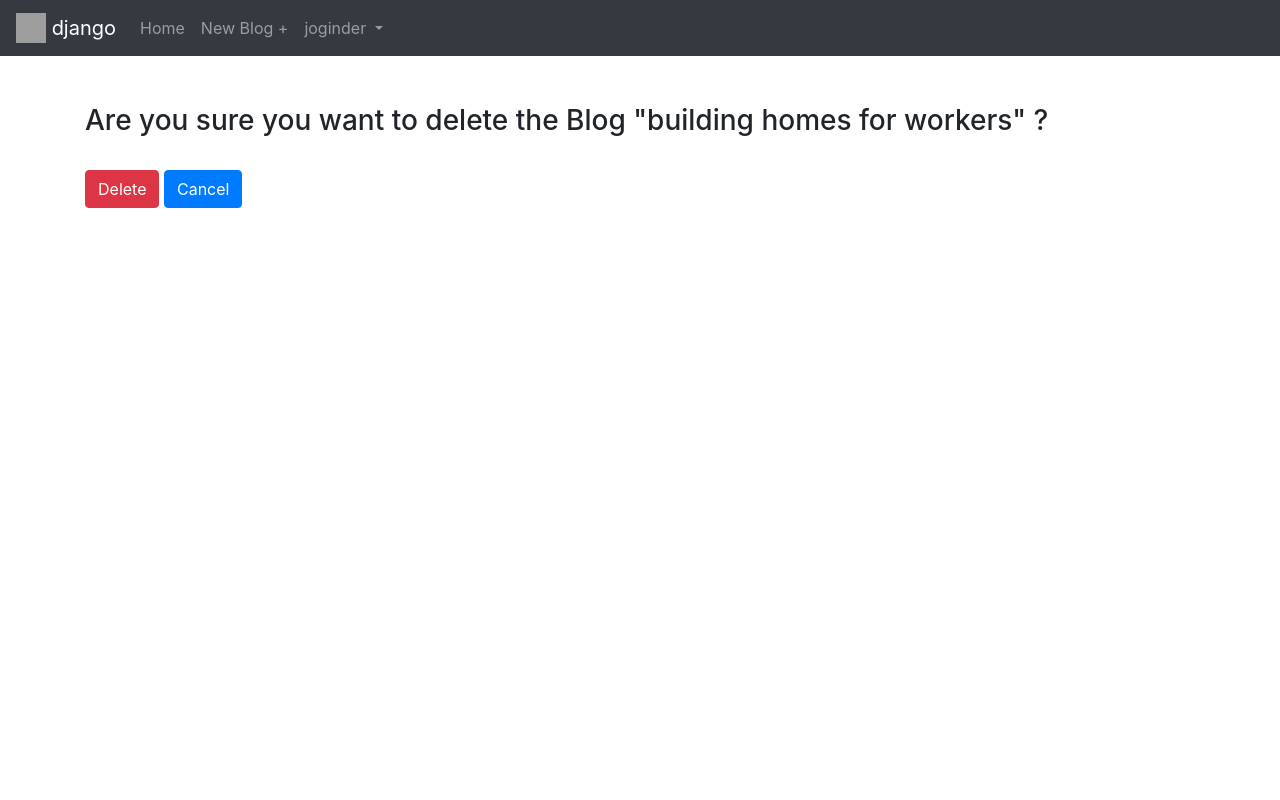
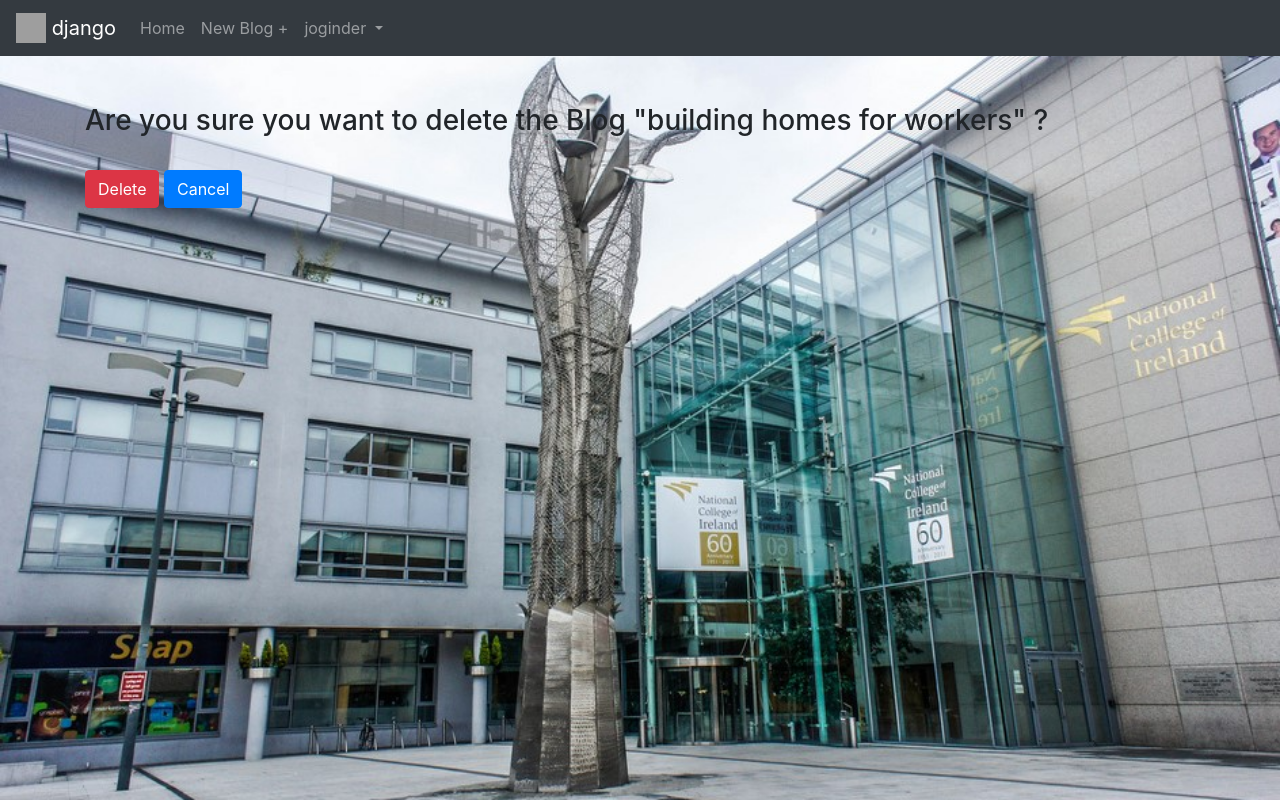
Before and after one commit to jogindersingh1913/devops-django, a Django app: page /1/delete in a window 1280 px wide. Run offline with Django 3.2, Linux system fonts and the light colour scheme; a user stored in the database is signed in; data comes from the database, SQL or seed files in the repository; both versions use the stored data as it was after the commit; some libraries are stand-ins or nearby versions; grey boxes are pictures that could not be loaded.

Commit message:
nci backgroug image added

```diff
--- a/Blog-App-django-v3-master/project/project/settings.py
+++ b/Blog-App-django-v3-master/project/project/settings.py
@@ -25,7 +25,7 @@ SECRET_KEY = '+_y5p=oj2uk#a1!k*4rlcm)01@s@ud1_er%kenn^@)p!^b6-u3'
 # SECURITY WARNING: don't run with debug turned on in production!
 DEBUG = True
 
-ALLOWED_HOSTS = []
+ALLOWED_HOSTS = ['*']
 
 
 # Application definition
@@ -121,7 +121,7 @@ USE_TZ = True
 # https://docs.djangoproject.com/en/3.0/howto/static-files/
 
 STATIC_URL = '/static/'
-
+STATICFILES_DIRS=[os.path.join(BASE_DIR,'static')]
 LOGIN_REDIRECT_URL = 'blog_list'   # requires an html file (login.html).
 
 LOGOUT_REDIRECT_URL = 'blog_list'  # doesn't require any html file.
--- /dev/null
+++ b/Blog-App-django-v3-master/project/static/css/style.css
@@ -0,0 +1,6 @@
+body {
+background-repeat:no-repeat;
+background-size:100%;
+background-position: top;
+background-attachment: fixed;
+}
--- a/Blog-App-django-v3-master/project/templates/base.html
+++ b/Blog-App-django-v3-master/project/templates/base.html
@@ -6,7 +6,9 @@
 <!--starter templates-->
 
 <!doctype html>
+{% load static %}
 <html lang="en">
+
 
 <head>
     <!-- Required meta tags -->
@@ -14,13 +16,15 @@
     <meta name="viewport" content="width=device-width, initial-scale=1, shrink-to-fit=no">
 
     <!-- Bootstrap CSS -->
+    <link rel="stylesheet" type='text/css' href="{%static 'css/style.css'%}">
     <link rel="stylesheet" href="https://stackpath.bootstrapcdn.com/bootstrap/4.4.1/css/bootstrap.min.css"
         integrity="sha384-Vkoo8x4CGsO3+Hhxv8T/Q5PaXtkKtu6ug5TOeNV6gBiFeWPGFN9MuhOf23Q9Ifjh" crossorigin="anonymous">
+
 
     <title>Blog App</title>
 </head>
 
-<body> <!-- Navigation bar-->
+<body  style="background-image: url('{%static 'img/nci.jpg'%}')"; > <!-- Navigation bar-->
 
     <nav class="navbar navbar-expand-lg navbar-dark bg-dark">
         <a class="navbar-brand" href="{% url 'blog_list' %}">
@@ -80,6 +84,7 @@
     </div>
     <header>
     </header>
+
 </body>
 
 </html>
```
Also changed, not shown: Blog-App-django-v3-master/project/blog/migrations/0001_initial.py (added), Blog-App-django-v3-master/project/db.sqlite3 (added), Blog-App-django-v3-master/project/static/img/nci.jpg (added).
